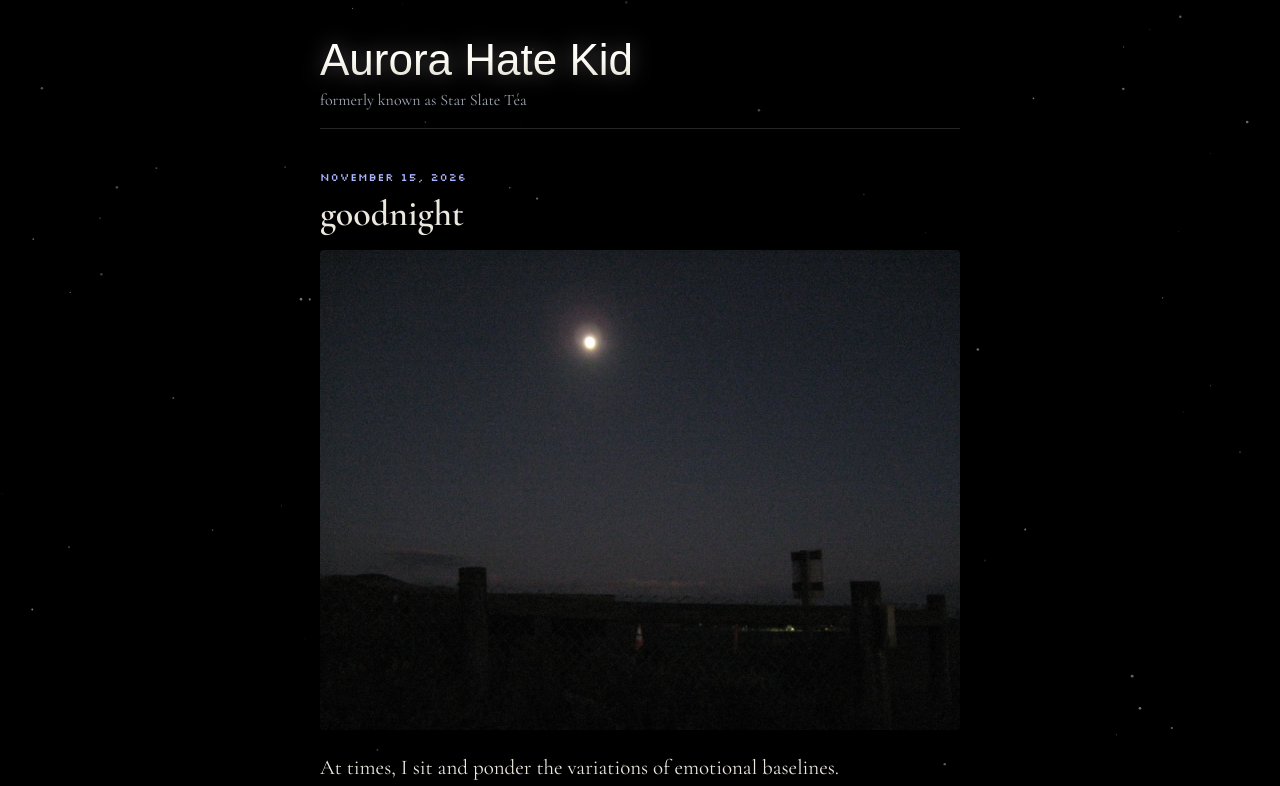
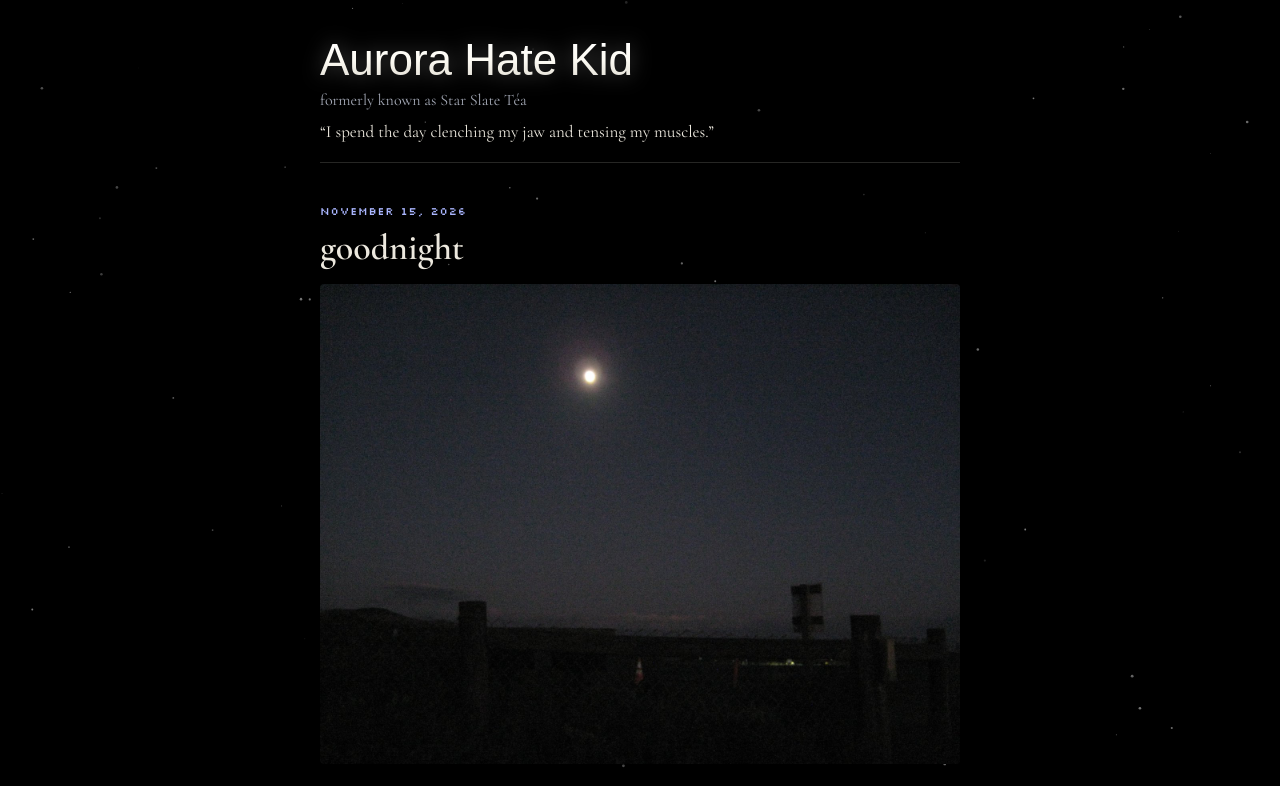
Before and after one commit to liamlf/tea, a plain HTML site: page index.html in a window 1280 px wide. Shown: the top 786 px of the page. Drawn offline with nearby package versions, Linux system fonts and the light colour scheme; a web font is replaced by a local one.

Commit message:
Add a sentence of the day to the header
Co-Authored-By: Claude Opus 5.5 <noreply@anthropic.com>

```diff
--- a/index.html
+++ b/index.html
@@ -7,7 +7,7 @@
 <link rel="preconnect" href="https://fonts.googleapis.com">
 <link rel="preconnect" href="https://fonts.gstatic.com" crossorigin>
 <link href="https://fonts.googleapis.com/css2?family=UnifrakturCook:wght@700&family=Cormorant+Garamond:ital,wght@0,400;0,600;1,400&family=Silkscreen&display=swap" rel="stylesheet">
-<link rel="stylesheet" href="style.css?v=9">
+<link rel="stylesheet" href="style.css?v=10">
 </head>
 <body>
 
@@ -18,6 +18,7 @@
     <div class="brand">
       <a class="title" href="#">Aurora Hate Kid</a>
       <p class="subline">formerly known as Star Slate Téa</p>
+      <p class="daily" id="daily" hidden></p>
     </div>
     <nav class="tags" id="tags" aria-label="Filter posts by tag"></nav>
   </header>
@@ -27,6 +28,6 @@
   <footer class="site-foot"><a href="write.html" aria-label="Writing desk">✦</a></footer>
 </div>
 
-<script src="script.js?v=9"></script>
+<script src="script.js?v=10"></script>
 </body>
 </html>
--- a/script.js
+++ b/script.js
@@ -31,6 +31,27 @@
   const songPlayers = (p) =>
     (p.songs || []).filter((s) => /^(track|album|playlist|episode|show)\/[A-Za-z0-9]+$/.test(s)).map((s) =>
       `<iframe class="song" src="https://open.spotify.com/embed/${s}" height="${/^(track|episode)\//.test(s) ? 80 : 352}" loading="lazy" title="Spotify player" allow="autoplay; clipboard-write; encrypted-media; fullscreen; picture-in-picture"></iframe>`).join("");
+
+  /* one sentence from her posts, the same for the whole day, a new one tomorrow */
+  function sentenceOfTheDay() {
+    const el = document.getElementById("daily");
+    const pool = [];
+    for (const p of POSTS) {
+      String(p.body || "").replace(/^>\s?/gm, "").split(/(?<=[.!?…])\s+|\n+/).forEach((s) => {
+        s = s.trim();
+        const words = s.split(/\s+/).length;
+        if (words >= 4 && s.length <= 180) pool.push({ s, id: p.id });
+      });
+    }
+    if (!pool.length) return;
+    const d = new Date();
+    const day = `${d.getFullYear()}-${d.getMonth() + 1}-${d.getDate()}`;
+    let h = 2166136261; // FNV-1a hash of today's date picks the sentence
+    for (const c of day) h = Math.imul(h ^ c.charCodeAt(0), 16777619);
+    const pick = pool[(h >>> 0) % pool.length];
+    el.innerHTML = `<a href="#${esc(pick.id)}">“${esc(pick.s)}”</a>`;
+    el.hidden = false;
+  }
 
   let filter = null;
 
@@ -136,6 +157,7 @@
     });
   }
 
+  sentenceOfTheDay();
   renderTags();
   route();
 })();
--- a/style.css
+++ b/style.css
@@ -62,6 +62,10 @@ a:hover { color: #fff; }
   line-height: 1.3;
   color: var(--chalk-dim);
 }
+
+.daily { margin: 10px 0 0; max-width: 460px; font-size: 17px; line-height: 1.4; }
+.daily a { color: var(--chalk); text-decoration: none; }
+.daily a:hover { color: var(--pink); }
 
 .tags { display: flex; flex-wrap: wrap; gap: 4px 16px; }
 .tags button, .meta, .back, .pager a {
```
Also changed, not shown: write.html (+1 -1 lines).
